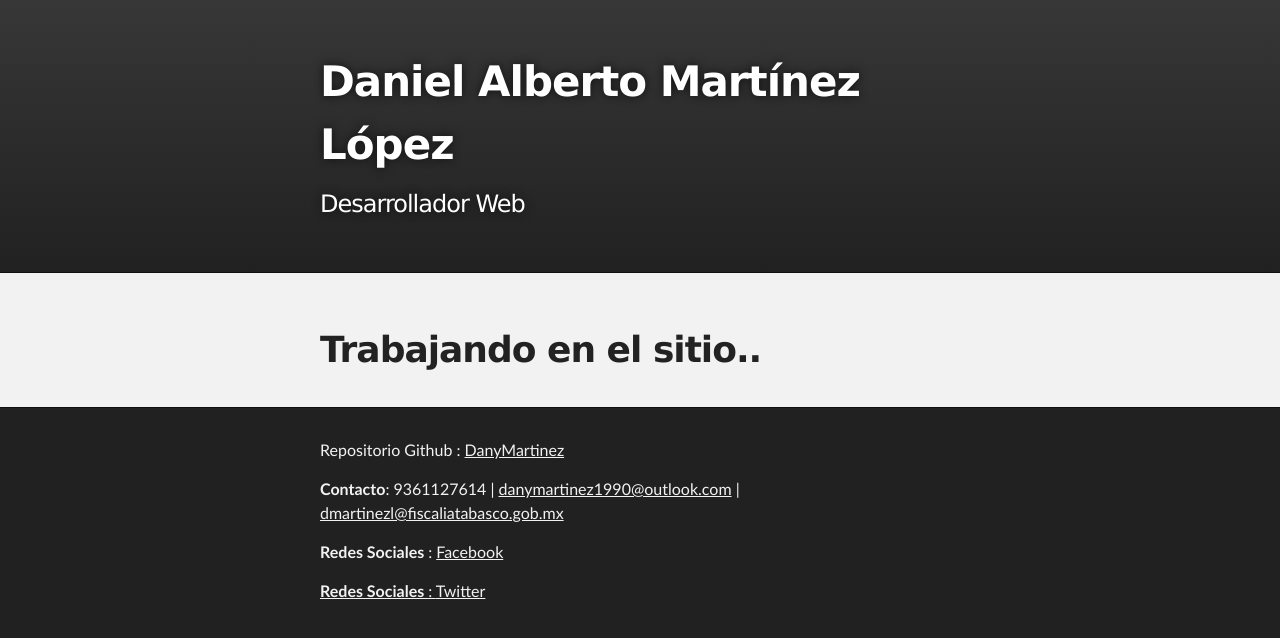
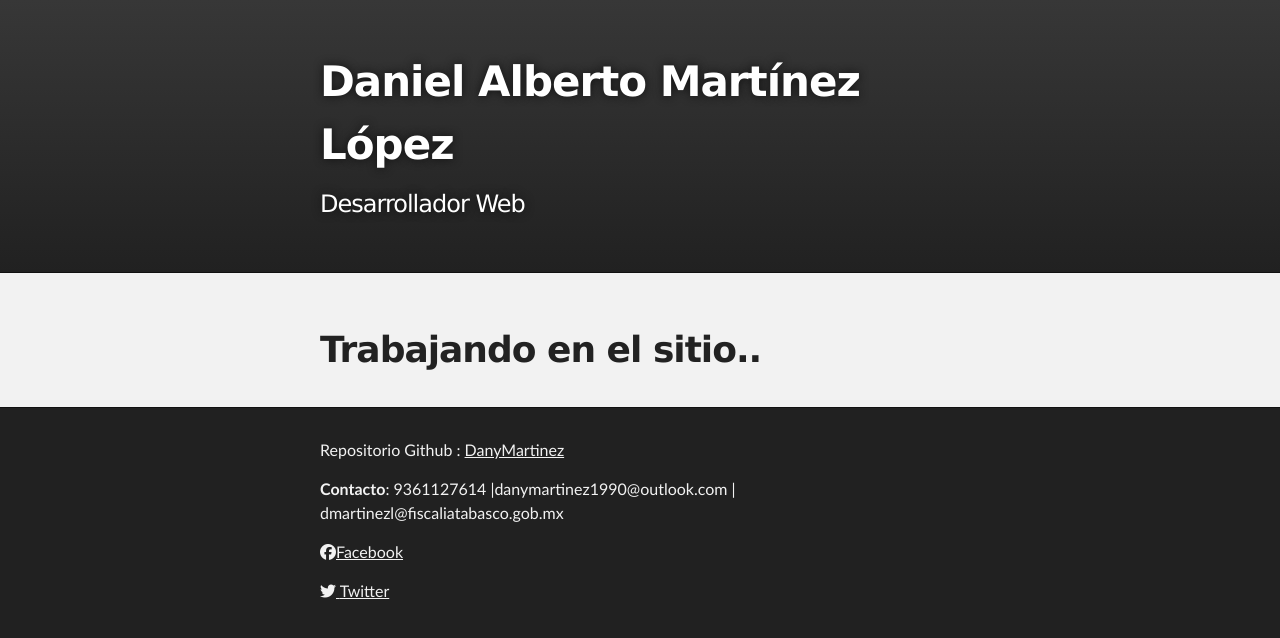
Before and after one commit to DanyMartinez/index, a Jekyll site: the page built from index.md, in a window 1280 px wide. Shown: the top 638 px of the page. Built offline with Jekyll 4.4.1, drawn with Linux system fonts in a browser that asks for light colours; nearby versions of some CDN libraries; a style sheet for code colours, icons or effects is not loaded; our own code applies the rules of GitHub Pages for plain Markdown files.

Commit message:
Create default.html

```diff
--- a/_layouts/default.html
+++ b/_layouts/default.html
@@ -4,6 +4,8 @@
   <head>
     <meta charset='utf-8'>
     <meta http-equiv="X-UA-Compatible" content="chrome=1">
+    <link href="//netdna.bootstrapcdn.com/twitter-bootstrap/2.3.2/css/bootstrap-combined.no-icons.min.css" rel="stylesheet">
+    <link href="//netdna.bootstrapcdn.com/font-awesome/3.2.1/css/font-awesome.css" rel="stylesheet">
     <meta name="viewport" content="width=device-width,maximum-scale=2">
     <meta name="description" content="{{ site.title | default: site.github.repository_name }} : {{ site.description | default: site.github.project_tagline }}">
 
@@ -42,9 +44,9 @@
         {% if site.github.is_project_page %}
         <p class="copyright"> Repositorio Github : <a href="{{ site.github.owner_url }}">{{ site.github.owner_name }}</a></p>
         {% endif %}
-        <p><strong>Contacto</strong>: 9361127614 | <a>danymartinez1990@outlook.com</a> | <a>dmartinezl@fiscaliatabasco.gob.mx </a> </p>
-        <p><strong>Redes Sociales </strong>: <a href="https://www.facebook.com/DanielAlbertoMartz">Facebook</<a> </p>
-        <p><strong>Redes Sociales </strong>: <a href="https://twitter.com/DanyMartinez_">Twitter</<a> </p>
+        <p><strong>Contacto</strong>: 9361127614 |danymartinez1990@outlook.com | dmartinezl@fiscaliatabasco.gob.mx </p>
+        <p><strong></strong><i class="fa fa-facebook-official" aria-hidden="true"></i><a href="https://www.facebook.com/DanielAlbertoMartz">Facebook</<a> </p>
+        <p><strong></strong><i class="fa fa-twitter" aria-hidden="true"></i> <a href="https://twitter.com/DanyMartinez_">Twitter</<a> </p>
       </footer>
     </div>
 
```
